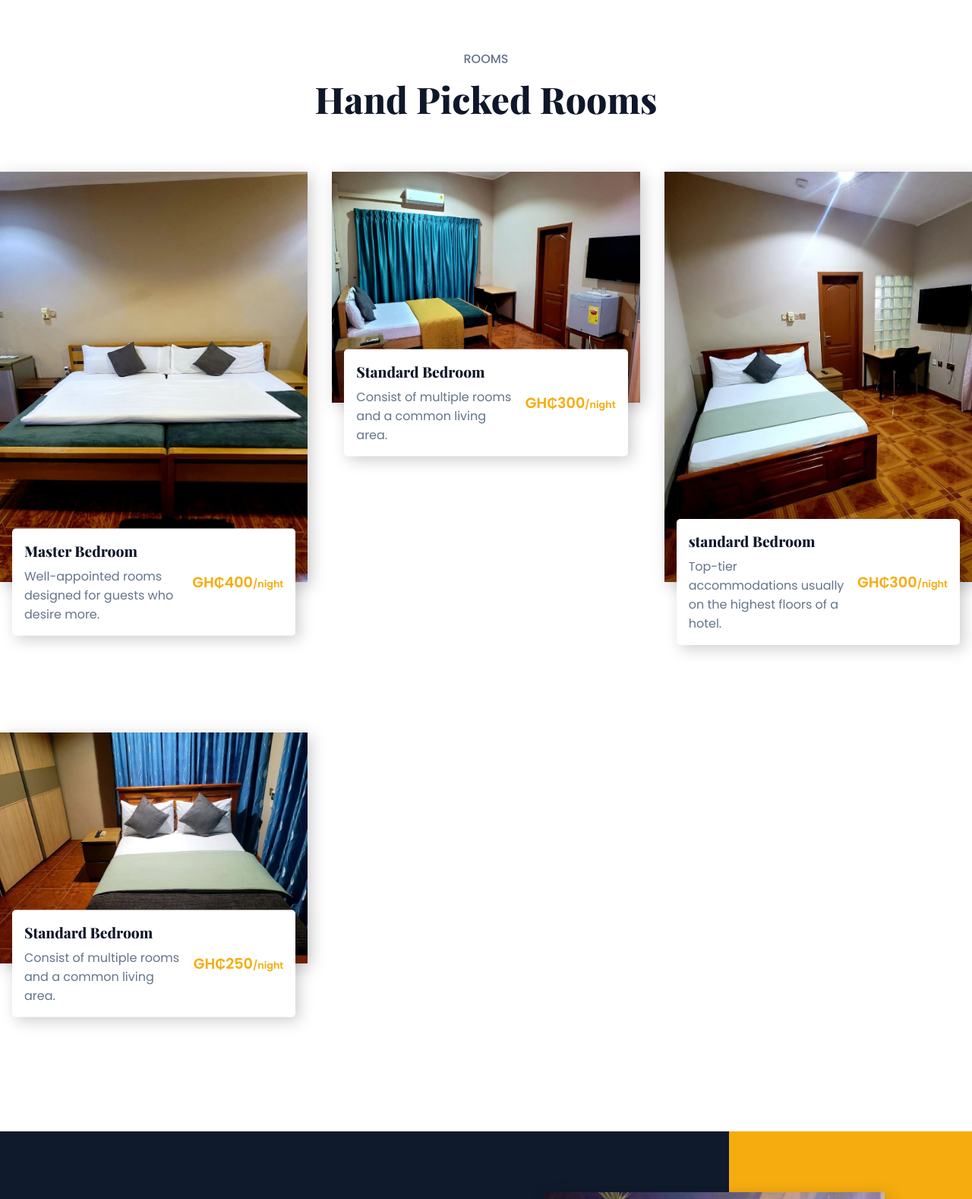
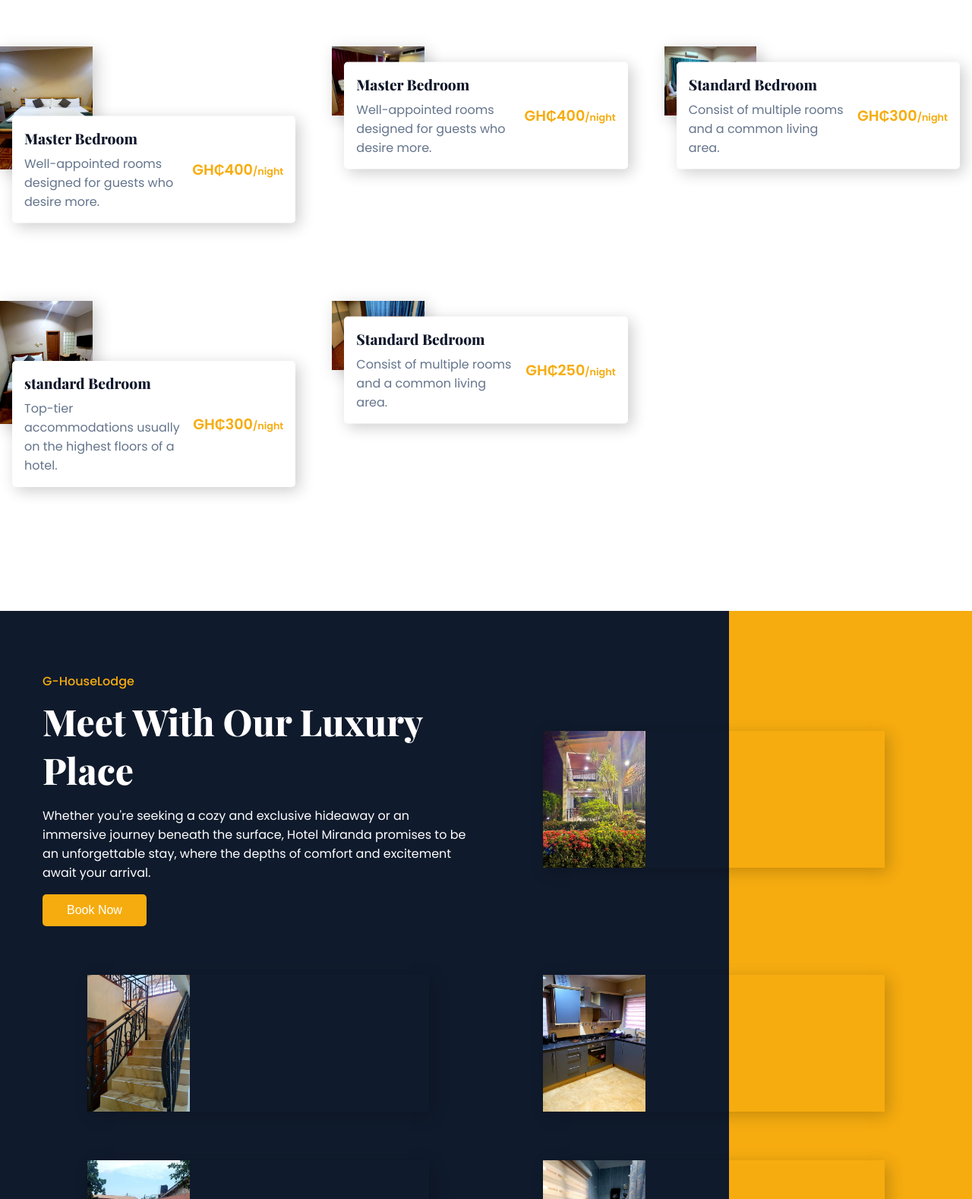
Before and after one commit to fblcak/G-HouseLodge, a plain HTML site: page index.html in a window 1280 px wide. Shown: the part 1889-3467 px from the top of the page at 76% size. Drawn offline with nearby package versions, Linux system fonts and the light colour scheme.

Commit message:
efected some changes

```diff
--- a/index.html
+++ b/index.html
@@ -113,6 +113,16 @@
           </div>
         </div>
         <div class="room__card">
+          <img src="assets/page4i.jpg" alt="room" />
+          <div class="room__card__details">
+            <div>
+              <h4>Master Bedroom</h4>
+              <p>Well-appointed rooms designed for guests who desire  more.</p>
+            </div>
+            <h3>GH₵400<span>/night</span></h3>
+          </div>
+        </div>
+        <div class="room__card">
           <img src="assets/page300.jpg" alt="room" />
           <div class="room__card__details">
             <div>
@@ -163,6 +173,18 @@
         </div>
         <div class="intro__video">
           <img src="assets/g-house fview 2.jpg" alt="room" />
+        </div>
+        <div class="intro__video">
+          <img src="assets/about us5.jpg" alt="room" />
+        </div>
+        <div class="intro__video">
+          <img src="assets/about us1.jpg" alt="room" />
+        </div>
+        <div class="intro__video">
+          <img src="assets/about us6.jpg" alt="room" />
+        </div>
+        <div class="intro__video">
+          <img src="assets/about us3.jpg" alt="room" />
         </div>
       </div>
     </section>
--- a/styles.css
+++ b/styles.css
@@ -88,7 +88,7 @@
 
 img,
 video {
-  width: 100%;
+  width: 30%;
   display: flex;
 }
 
```
Also changed, not shown: assets/about us7.jpg (added), assets/page4i.jpg (added).
